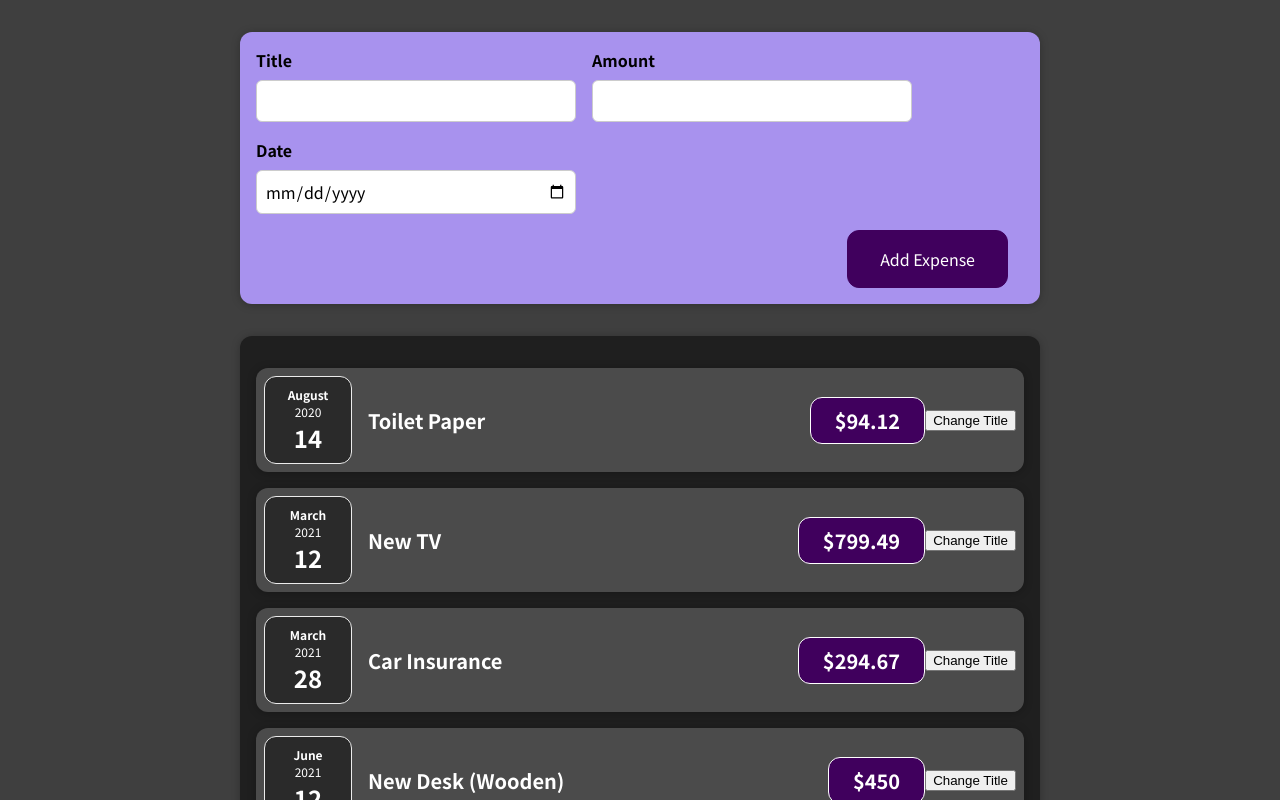
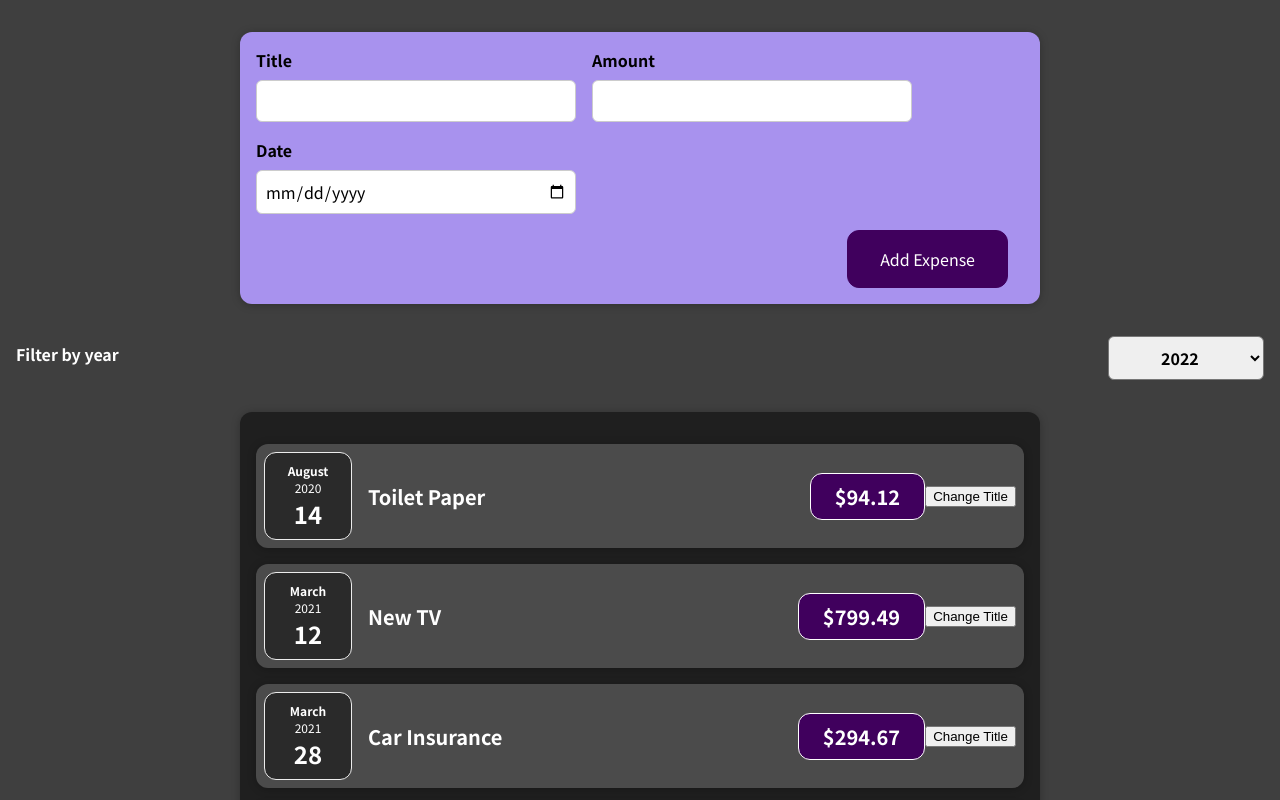
Before and after one commit to georgelepsaya/Expenses, a React (Create React App) app: page / in a window 1280 px wide. Shown: the top 800 px of the page. Built offline with nearby package versions, Linux system fonts and the light colour scheme.

Commit message:
Second Commit

```diff
--- a/src/components/Expenses/Expenses.js
+++ b/src/components/Expenses/Expenses.js
@@ -1,10 +1,17 @@
-import React from "react";
+import { React } from "react";
 import ExpenseItem from "./ExpenseItem";
+import ExpensesFilter from "../ExpensesFilter/ExpensesFilter";
 import Card from "../UI/Card";
 import "./Expenses.css";
 
 const Expenses = (props) => {
+  const selectedDateHandler = (selectedDate) => {
+    console.log(selectedDate);
+  };
+
   return (
+    <div>
+      <ExpensesFilter onSelectDate={selectedDateHandler} />
       <Card className="expenses">
         <ExpenseItem
           title={props.items[0].title}
@@ -27,6 +34,7 @@ const Expenses = (props) => {
           date={props.items[3].date}
         />
       </Card>
+    </div>
   );
 };
 
--- a/src/components/ExpensesFilter/ExpensesFilter.js
+++ b/src/components/ExpensesFilter/ExpensesFilter.js
@@ -1,8 +1,12 @@
-import React from "react";
+import { React, useState } from "react";
 
 import "./ExpensesFilter.css";
 
-const ExpensesFilter = () => {
+const ExpensesFilter = (props) => {
+  const [filterDate, setFilterDate] = useState("2022");
+
+  props.onSelectDate();
+
   return (
     <div className="expenses-filter">
       <div className="expenses-filter__control">
```
Also changed, not shown: 1 other file (tests, documents, lock files or other folders). Lines whose indentation alone changed are shown as unchanged.
